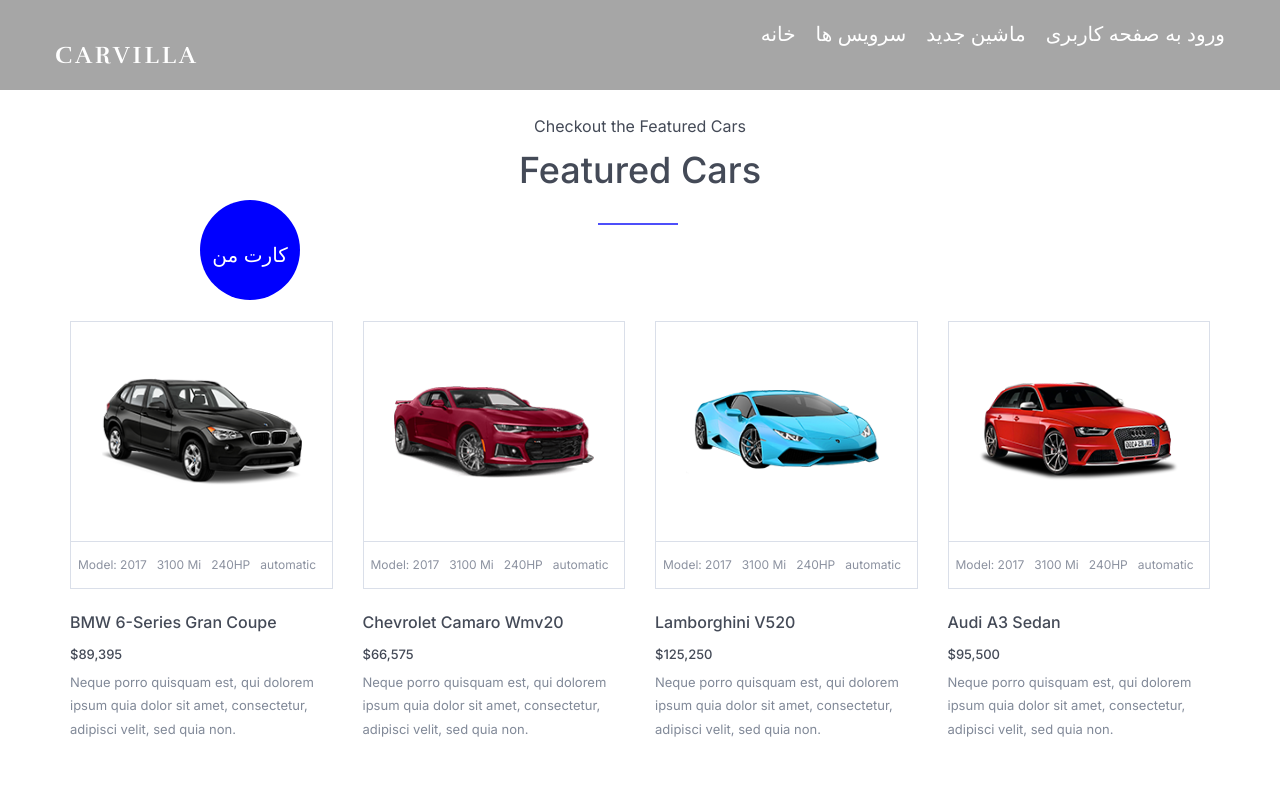
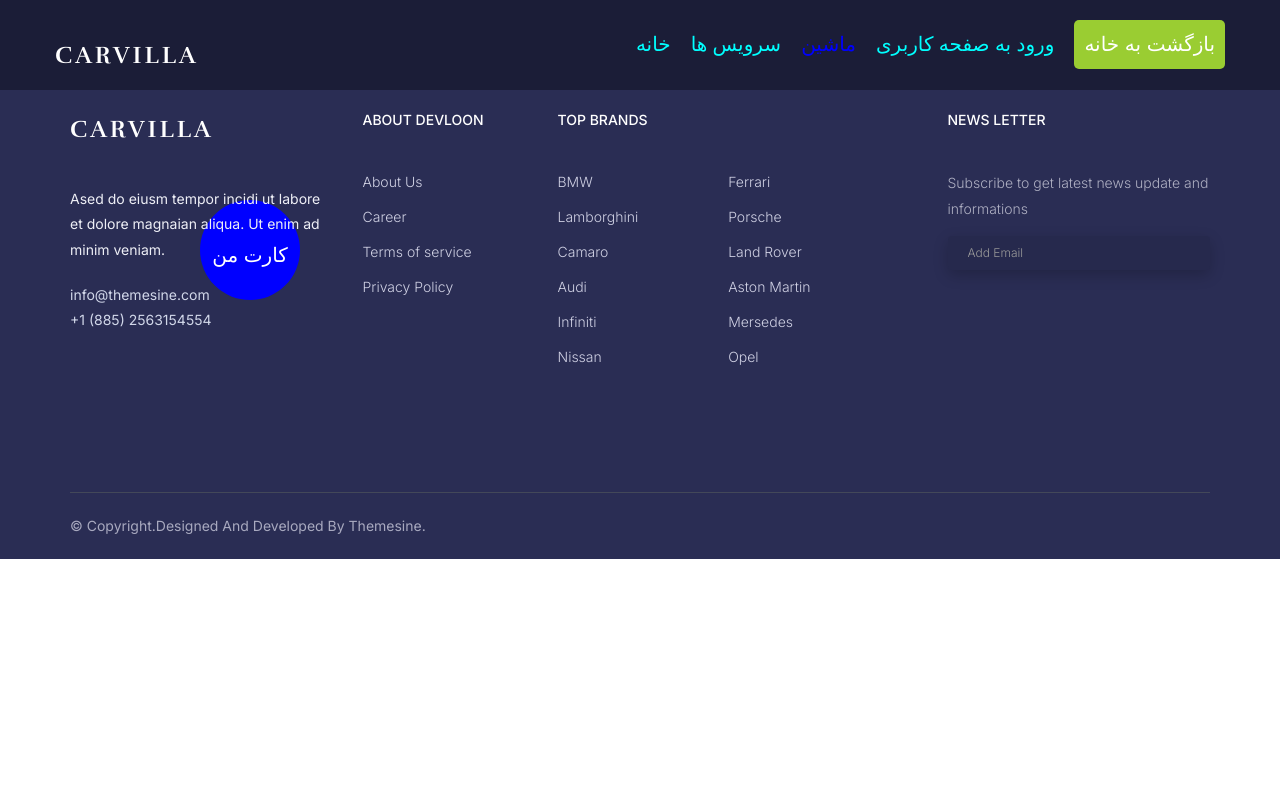
Before and after one commit to Ebrahimim29/Site-Store-NextJs-Project-, a Next.js app: page /cars in a window 1280 px wide. Shown: the top 786 px of the page. Built offline with nearby package versions, Linux system fonts and the light colour scheme; some icons are missing.

Commit message:
Link-Part1

```diff
--- a/app/cars/page.jsx
+++ b/app/cars/page.jsx
@@ -1,57 +1,27 @@
 const cars = [
-    {id: 1, name: "BMW 6-series gran coupe" , price: "$89,395" },
-    {id: 2, name: "chevrolet camaro wmv20" , price: "$66,575" },
-    {id: 3, name: "lamborghini v520" , price: "$125,250" },
-    {id: 4, name: "audi  a3 sedan" , price: "$95,500" },
-    {id: 5, name: "infiniti z5" , price: "$36,850" },
-    {id: 6, name: "porsche 718 cayman" , price: "$48,500" },
-    {id: 7, name: "bmw 8-series coupe" , price: "$56,000" },
-    {id: 8, name: "BMW  xseries-6" , price: "$75,800" },
+    {id: 1, name: "بی ام دبلیو" , price: "12,000,000,000 تومان" , description:{مدل:2017, قدرت:400}},
+    {id: 2, name: "شورولت کامارو" , price: "15,000,000,000 تومان" , description:{مدل:2018, قدرت:500} },
+    {id: 3, name: " لامبورگینی وی 50" , price: "30,000,000,000 تومان", description:{مدل:2020, قدرت:800} },
+    {id: 4, name: "آئودی آ3" , price: "10,000,000,000 تومان" , description:{مدل:2026, قدرت:1200}},
+    {id: 5, name: "اینفینیتی" , price: "12,000,000,000 تومان" ,description:{مدل:2016, قدرت:600}},
+    {id: 6, name: "پورشه کایمان" , price: "20,000,000,000 تومان" ,description:{مدل:2024, قدرت:700}},
+    {id: 7, name: "بی ام دبلیو سری 8 کوپه" , price: "8,000,000,000 تومان", description:{مدل:2026, قدرت:800}},
+    {id: 8, name: "بی ام دبلیو سری 6" , price: "2,000,000,000 تومان",description:{مدل:2015, قدرت:1000}},
 ]
 
 const Page = () => {
 
-    return (
-        <section id="featured-cars" className="featured-cars">
-            <div className="container">
-                <div className="section-header">
-                    <p>checkout <span>the</span> featured cars</p>
-                    <h2>featured cars</h2>
-                </div>
-                <div className="featured-cars-content">
-                    <div className="row">
-                        {cars.map(c=>(
-                            <div className="col-lg-3 col-md-4 col-sm-6">
-                                <div className="single-featured-cars">
-                                    <div className="featured-img-box">
-                                        <div className="featured-cars-img">
-                                            <img src={`/assets/images/featured-cars/fc${c.id}.png`} alt="cars" />
-                                        </div>
-                                        <div className="featured-model-info">
-                                            <p>
-                                                model: 2017
-                                                <span className="featured-mi-span"> 3100 mi</span>
-                                                <span className="featured-hp-span"> 240HP</span>
-                                                automatic
-                                            </p>
-                                        </div>
-                                    </div>
-                                    <div className="featured-cars-txt">
-                                        <h2><a href="#">{c.name}</a></h2>
-                                        <h3>{c.price}</h3>
-                                        <p>
-                                            Neque porro quisquam est, qui dolorem ipsum quia dolor sit amet, consectetur, adipisci velit, sed quia non.
-                                        </p>
-                                    </div>
-                                </div>
-                            </div>
-                        ))}
-                    </div>
-                </div>
+    const formatPrice = (price) => {
+        return price;
+    }
+
+    const renderDescription = (description) => {
+        return (
+            <div className="car-specs">
+
             </div>
-
-        </section>
-    );
+        )
+    }
 }
 
 export default Page;
--- a/components/layout/Navbar.jsx
+++ b/components/layout/Navbar.jsx
@@ -1,35 +1,81 @@
+'use client'
+
+import Link from "next/link";
+import { usePathname, useRouter } from "next/navigation";
+
 const Navbar = () => {
+    const pathName = usePathname();
+    const router = useRouter();
+
+    const handleClick = () => {
+        router.push("/");
+    };
+
+    // تابع کمکی برای تشخیص اکتیو بودن لینک
+    const isActive = (path) => {
+        if (path === '/') return pathName === path;
+        return pathName?.startsWith(path);
+    };
 
     return (
         <div className="top-area">
             <div className="header-area">
-                <nav className="navbar navbar-default bootsnav  navbar-sticky navbar-scrollspy" data-minus-value-desktop="70" data-minus-value-mobile="55" data-speed="1000">
-
+                <nav className="navbar navbar-default bootsnav navbar-sticky navbar-scrollspy">
                     <div className="container">
-
                         <div className="navbar-header">
-                            <button type="button" className="navbar-toggle" data-toggle="collapse" data-target="#navbar-menu">
+                            <button type="button" className="navbar-toggle">
                                 <i className="fa fa-bars"></i>
                             </button>
-                            <a className="navbar-brand" href="index.html">carvilla<span></span></a>
-
+                            <Link href="/" className="navbar-brand">
+                                carvilla<span></span>
+                            </Link>
                         </div>
-                        <div  id="navbar-menu">
-                            <ul className="navbar-right" data-in="fadeInDown" data-out="fadeOutUp">
-                                <li className="scroll">خانه</li>
-                                <li className="scroll">سرویس ها</li>
-                                <li className="scroll">ماشین جدید</li>
-                                <li className="scroll">ورود به صفحه کاربری</li>
+                        <div id="navbar-menu">
+                            <ul className="navbar-right">
+                                <li className="scroll">
+                                    <Link
+                                        style={{ color: isActive('/') ? "blue" : undefined }}
+                                        href="/"
+                                    >
+                                        خانه
+                                    </Link>
+                                </li>
+                                <li className="scroll">
+                                    <Link
+                                        style={{ color: isActive('/services') ? "blue" : undefined }}
+                                        href="/services"
+                                    >
+                                        سرویس ها
+                                    </Link>
+                                </li>
+                                <li className="scroll">
+                                    <Link
+                                        style={{ color: isActive('/cars') ? "blue" : undefined }}
+                                        href="/cars"
+                                    >
+                                        ماشین
+                                    </Link>
+                                </li>
+                                <li className="scroll">
+                                    <Link
+                                        style={{ color: isActive('/login') ? "blue" : undefined }}
+                                        href="/login"
+                                    >
+                                        ورود به صفحه کاربری
+                                    </Link>
+                                </li>
+                                <li>
+                                    <button onClick={handleClick} className="">
+                                        بازگشت به خانه
+                                    </button>
+                                </li>
                             </ul>
                         </div>
                     </div>
                 </nav>
-                <div className="clearfix"></div>
-
             </div>
         </div>
-    )
-
+    );
 };
 
 export default Navbar;
--- a/public/assets/css/style.css
+++ b/public/assets/css/style.css
@@ -1,44 +1,8 @@
-/*==================================
-* Author        : "ThemeSine"
-* Template Name : CarVilla  HTML Template
-* Version       : 1.0
-==================================== */
-
-/*==================================
-font-family: 'Poppins', sans-serif;
-font-family: 'Rufina', serif;
-==================================== */
-
-
-/*=========== TABLE OF CONTENTS ===========
-1.  General css (Reset code)
-2.  Top-area
-3.  Welcome-hero
-4.  Model-search
-5.  Service
-6.  New-cars
-7.  Featured-cars
-8.  Client-say
-9.  Brand
-10. Blog
-11. Contact
-==========================================*/
-
-/*-------------------------------------
-		1.General css (Reset code)
---------------------------------------*/
 *{
     padding: 0;
     margin: 0;
 }
 
-*{
-	-webkit-box-sizing:border-box;
-	-moz-box-sizing:border-box;
-	-o-box-sizing:border-box;
-	-ms-box-sizing:border-box;
-	box-sizing:border-box;
-}
 body{
 	font-family: 'Poppins', sans-serif;
 	font-size:16px;
@@ -52,7 +16,7 @@
 a,a:hover,a:active,a:focus {
 	display:inline-block;
 	text-decoration:none;
-	color: #444a57;
+	color: cyan;
 	font-size:20px;
 	padding:0;
     font-weight: 500;
@@ -84,19 +48,11 @@
 
 }
 select,input,textarea,button,.form-control{box-shadow:none;outline:0!important;}
-button {background: transparent;border: 0;font-size: 16px;text-transform: capitalize;}
+
+button {background: yellowgreen;border: 1px;font-size: 20px; border-radius: 5px; padding: 1rem; display: inline-block;}
 
 html,body{height: 100%;}
 
-[placeholder]:focus::-webkit-input-placeholder {
-  -webkit-transition: opacity 0.3s 0.3s ease;
-  -moz-transition: opacity 0.3s 0.3s ease;
-  -ms-transition: opacity 0.3s 0.3s ease;
-  -o-transition: opacity 0.3s 0.3s ease;
-  transition: opacity 0.3s 0.3s ease;
-  opacity: 0;
-}
-.owl-carousel {z-index: 0;}
 /* section-header */
 .section-header{
     position: relative;
```
Also changed, not shown: app/(auth)/login/page.jsx (+25 -3 lines).
